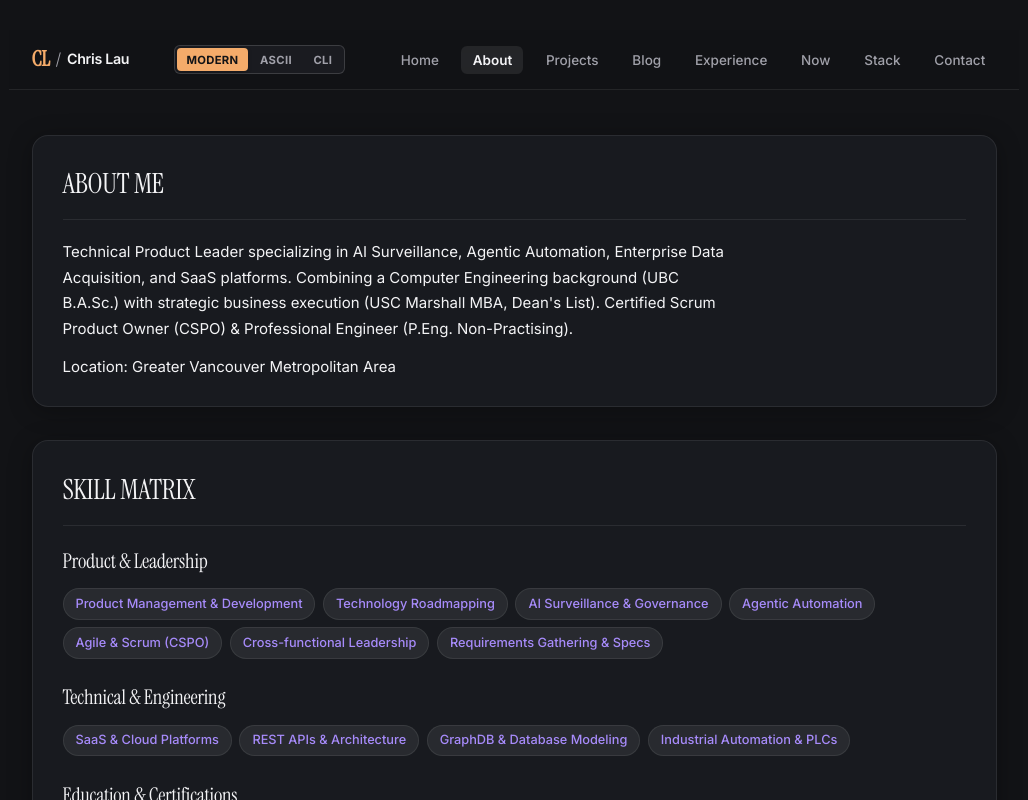
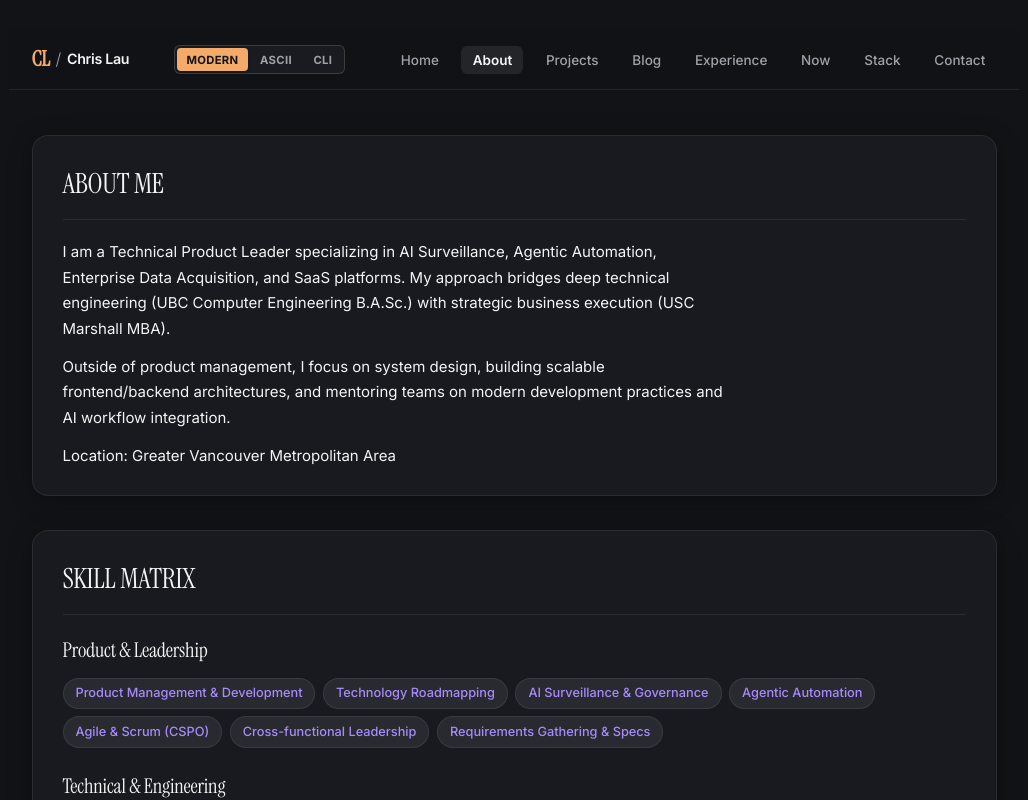
Before and after one commit to chris-lau/personalWebsite, a React (Vite) app in the folder frontend/: page /about in a window 1280 px wide. Shown: the top 800 px of the page, without its empty margins (126-1154 px from the left). Built offline with nearby package versions, Linux system fonts and the light colour scheme.

Commit message:
refactor(content): streamline About page bio and add hover title tooltip to theme toggle

```diff
--- a/frontend/src/components/layout/ThemeToggle.tsx
+++ b/frontend/src/components/layout/ThemeToggle.tsx
@@ -16,6 +16,7 @@ export const ThemeToggle = () => {
       className="theme-segmented-toggle"
       role="radiogroup"
       aria-label="Theme Mode Selection"
+      title="Switch Visual Theme Mode (Modern, ASCII, CLI)"
     >
       {options.map((option) => (
         <button
--- a/frontend/src/pages/AboutPage.tsx
+++ b/frontend/src/pages/AboutPage.tsx
@@ -10,7 +10,12 @@ export const AboutPage: React.FC = () => {
       <section className="about-bio-section">
         <BoxContainer title="ABOUT ME">
           <div className="about-bio">
-            <p>{profileData.bio}</p>
+            <p>
+              I am a Technical Product Leader specializing in AI Surveillance, Agentic Automation, Enterprise Data Acquisition, and SaaS platforms. My approach bridges deep technical engineering (UBC Computer Engineering B.A.Sc.) with strategic business execution (USC Marshall MBA).
+            </p>
+            <p>
+              Outside of product management, I focus on system design, building scalable frontend/backend architectures, and mentoring teams on modern development practices and AI workflow integration.
+            </p>
             <p className="location-info">Location: {profileData.location}</p>
           </div>
         </BoxContainer>
```
Also changed, not shown: 1 other file (tests, documents, lock files or other folders).
